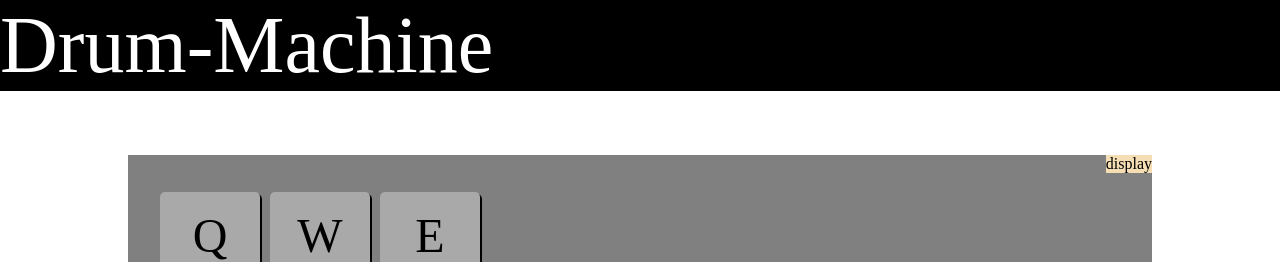
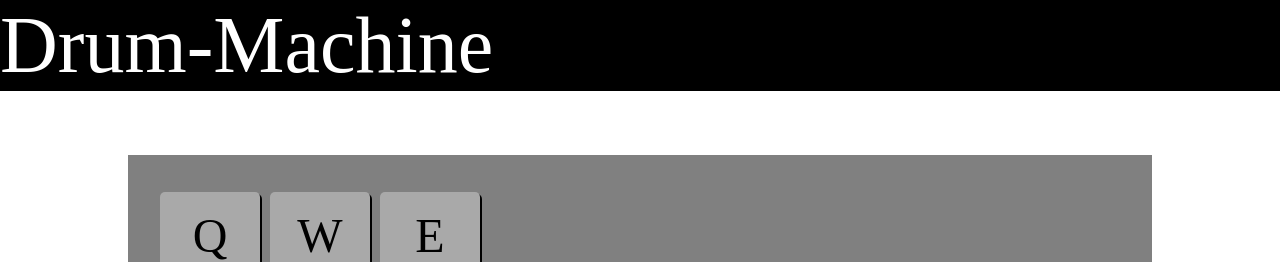
Before and after one commit to OmerNaveh/Omer-Drum-Machine, a React (Create React App) app: page / in a window 1280 px wide. Shown: the top 262 px of the page. Built offline with nearby package versions, Linux system fonts and the light colour scheme.

Commit message:
display shows id of sound played and all tests passed

```diff
--- a/public/index.html
+++ b/public/index.html
@@ -12,5 +12,8 @@
   <body>
     <noscript>You need to enable JavaScript to run this app.</noscript>
     <div id="root"></div>
+
+    <script src="https://cdn.freecodecamp.org/testable-projects-fcc/v1/bundle.js">
+    </script>
   </body>
 </html>
--- a/src/App.js
+++ b/src/App.js
@@ -1,16 +1,23 @@
 import PadBunk from "./Components/PadBunk";
 import Header from "./Components/Header";
+import React, { useState} from "react";
+
+export const UserContext = React.createContext()
+
 function App() {
+  const [played, setPlayed]= useState(null)
   return (
+    <UserContext.Provider value={setPlayed}>
     <div>
       <Header />
     <div className="drumMachine" id="drum-machine">
       <div id='display' className='display'>
-        display
+        {played}
       </div>
       <PadBunk class='pad-Bank'/>
     </div>
     </div>
+    </UserContext.Provider>
   );
 }
 
--- a/src/Components/DrumPad.jsx
+++ b/src/Components/DrumPad.jsx
@@ -1,10 +1,12 @@
-import { useRef } from "react";
+import{ useContext, useRef } from "react";
+import { UserContext } from "../App";
 
 export default function DrumPad(props){
+    const value = useContext(UserContext)
     const audio = useRef(null)
     document.addEventListener('keydown',(e)=>{
         try{
-            if(e.key === props.text.toLowerCase()){playSound();}
+            if(e.key.toLowerCase() === props.text.toLowerCase()){playSound();}
         }
         catch{
             return
@@ -12,6 +14,7 @@ export default function DrumPad(props){
     })
     const playSound = ()=>{
        audio.current.play();
+       value(props.id);
     }
     return(
         <div onClick={()=>playSound()} className="drum-pad" id={props.id}>
--- a/src/Components/PadBunk.jsx
+++ b/src/Components/PadBunk.jsx
@@ -10,8 +10,8 @@ export default function PadBunk(props){
             <DrumPad sound = {sounds.clap} text= "A" id="Clap"/>
             <DrumPad sound = {sounds.bass} text= "S" id="Bass"/>
             <DrumPad sound = {sounds.rimshot} text= "D" id="Rim-Shot"/>
-            <DrumPad sound = {sounds.closedHiHat} text= "Z" id="ClosedHiHat"/>
-            <DrumPad sound = {sounds.openHiHat} text= "X" id="OpenHiHat"/>
+            <DrumPad sound = {sounds.closedHiHat} text= "Z" id="Closed-Hi-Hat"/>
+            <DrumPad sound = {sounds.openHiHat} text= "X" id="Open-Hi-Hat"/>
             <DrumPad sound = {sounds.beat} text= "C" id="Floor"/>
         </div>
     )
```
